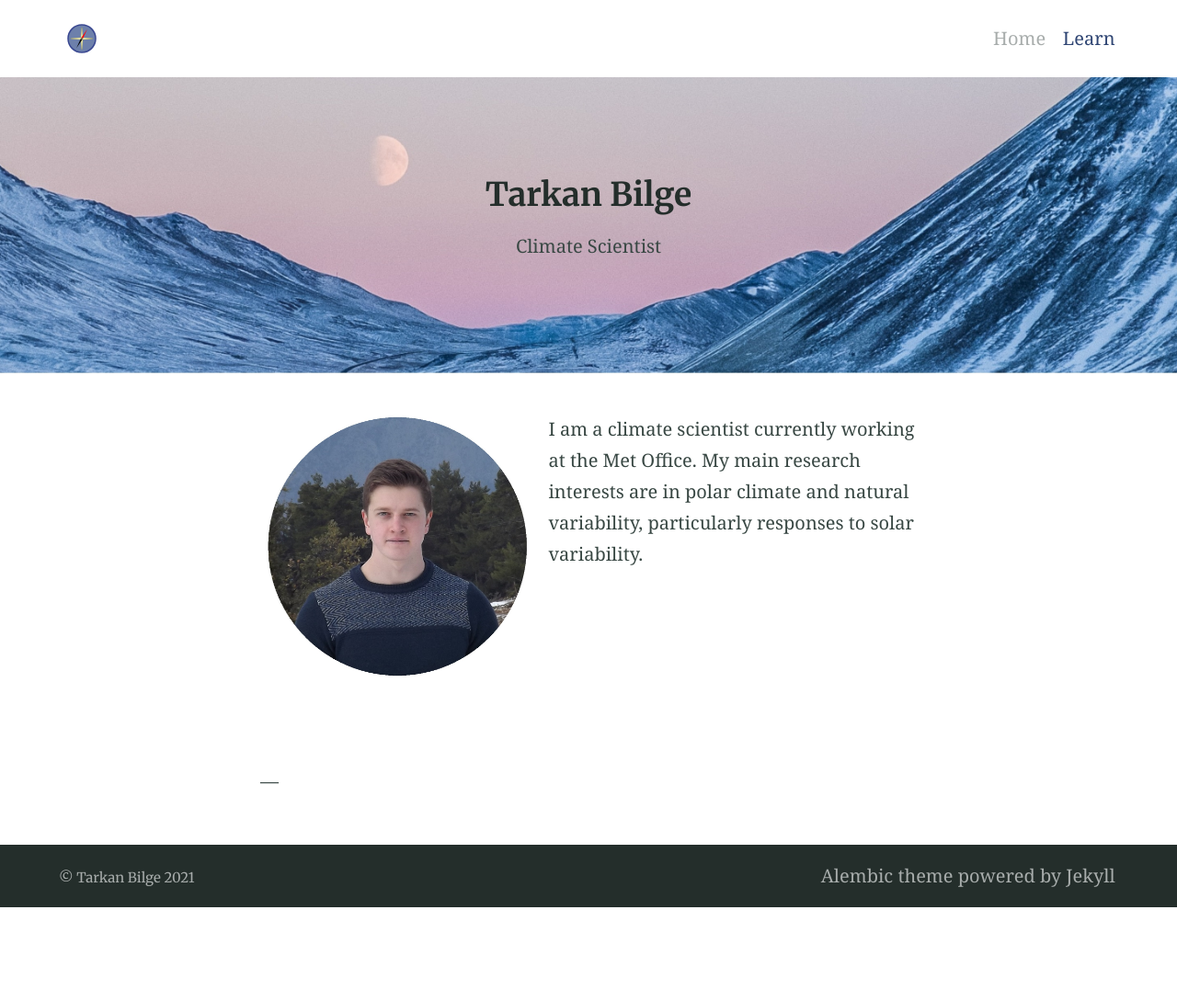
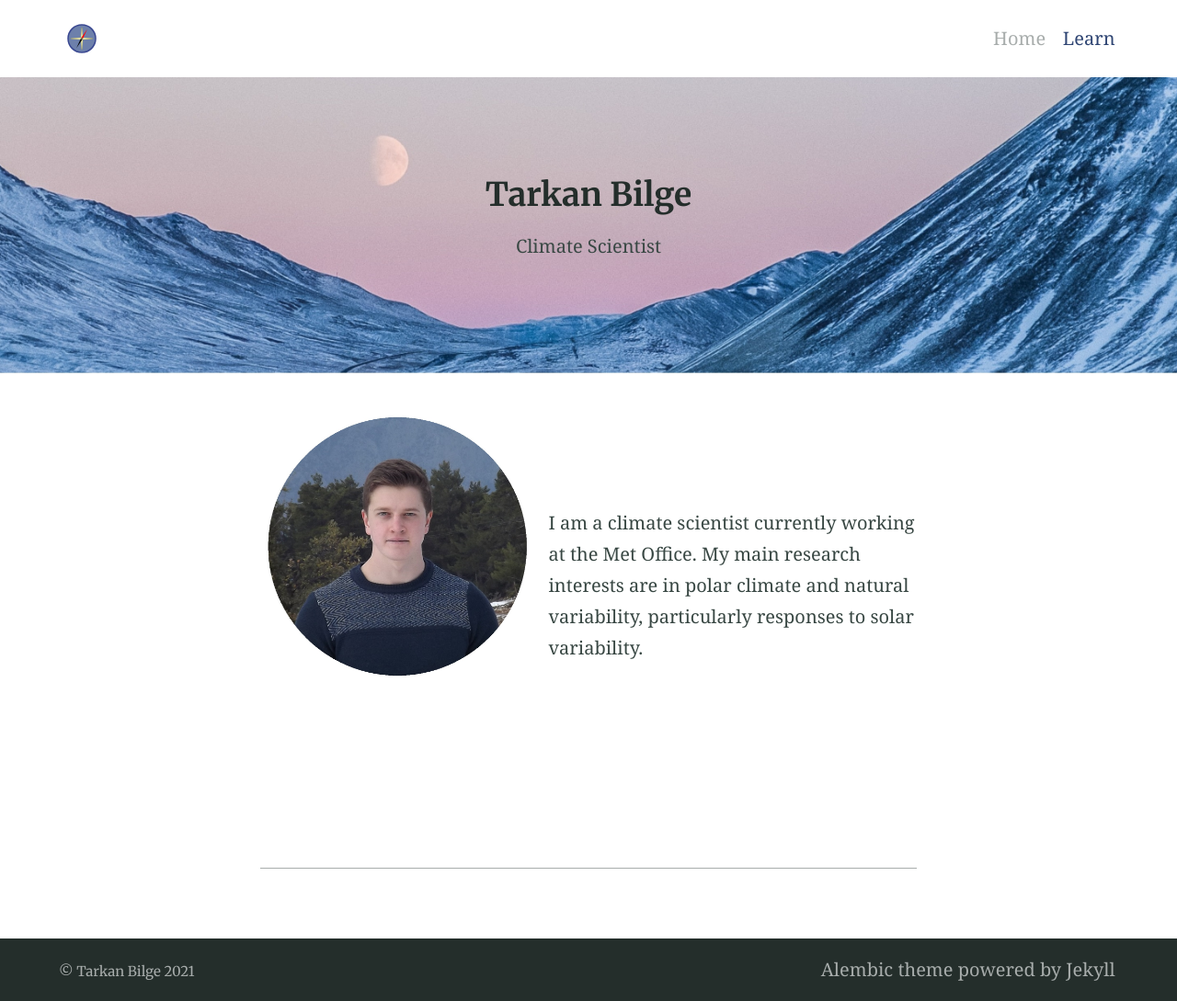
Before and after one commit to tarkanbilge/tarkanbilge.github.io, a Jekyll site: the page built from index.md, in a window 1280 px wide. Shown: the whole page at 92% size. Built offline with Jekyll 4.4.1, drawn with Linux system fonts in a browser that asks for light colours; before the commit the page ends 987 px from its top, so only the background shows below that.

Commit message:
Reformat

```diff
--- a/index.md
+++ b/index.md
@@ -9,9 +9,11 @@ feature_image: "https://tarkanbilge.github.io/assets/mountain1.jpg"
 
 {% include figure.html image="https://tarkanbilge.github.io/assets/web_profile1.jpg" position="left" width="300" height="800" %}
 
+<br/><br/>
+
 <div style="text-align: left"> I am a climate scientist currently working at the Met Office. My main research interests are in polar climate and natural variability, particularly responses to solar variability.  </div>
 
 <br/><br/>
 <br/><br/>
-<br/><br/>
+
 ---
```
